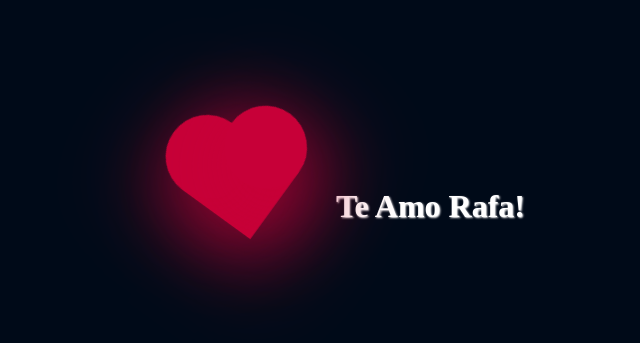
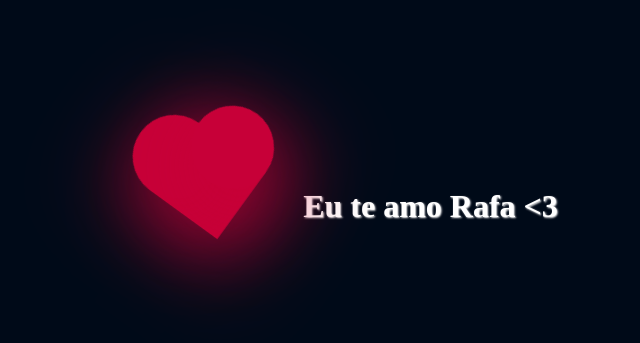
Before and after one commit to RuanPedroCruz/projeto-heart, a plain HTML site: page index.html in a window 1280 px wide. Shown: the part 219-562 px from the top of the page, without its empty margins (267-907 px from the left). Drawn offline with Linux system fonts and the light colour scheme.

Commit message:
Att de site

```diff
--- a/index.html
+++ b/index.html
@@ -10,6 +10,6 @@
 <body>
     <div class="heart"></div>
 
-    <Div class="texto"><h1>Te Amo Rafa!</h1></Div>
+    <Div class="texto"><h1>Eu te amo Rafa <3 </h1></Div>
 </body>
 </html>
--- a/style.css
+++ b/style.css
@@ -2,7 +2,7 @@
 body{
     margin: 0;
     padding: 0;
-    min-width: 400px;
+    min-width: 300px;
     min-height: 100vh;
     display: flex;
     align-items: center;
```
